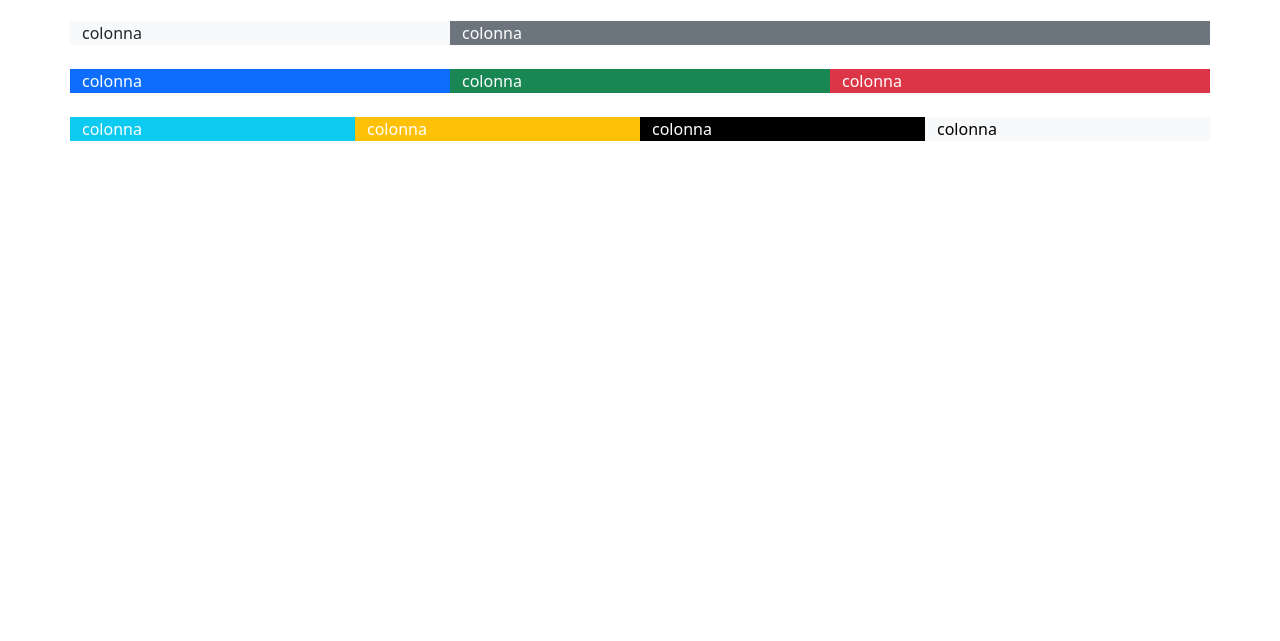
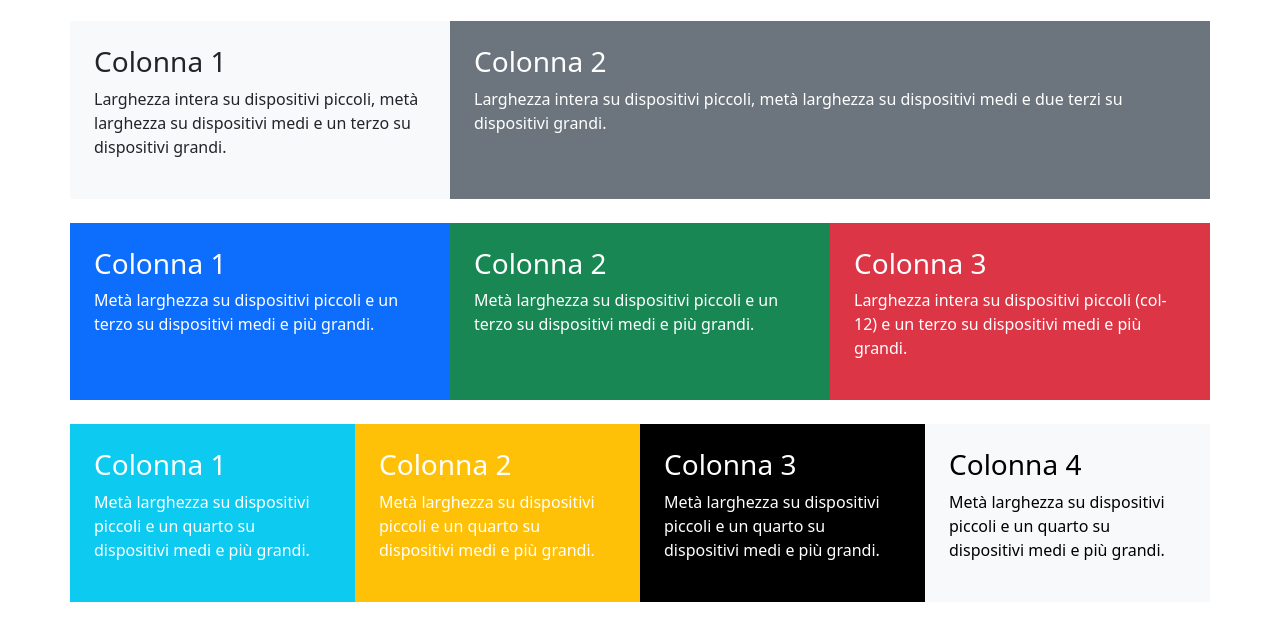
Before and after one commit to LeonardoFalchi/htmlcss-bootstrap-layout, a plain HTML site: page index.html in a window 1280 px wide. Shown: the part 131-772 px from the top of the page. Drawn offline with nearby package versions, Linux system fonts and the light colour scheme.

Commit message:
completamento

```diff
--- a/index.html
+++ b/index.html
@@ -23,42 +23,55 @@
     <!-- primo container -->
     <div class="container mb-4">
         <div class="row">
-            <div class="col-sm-12 col-md-6 col-lg-4 bg-light">
-                colonna
+            <div class="col-sm-12 col-md-6 col-lg-4 bg-light p-4">
+                <h3>Colonna 1</h3>
+                <p>Larghezza intera su dispositivi piccoli, metà larghezza su dispositivi medi e un terzo su dispositivi
+                    grandi.</p>
             </div>
-            <div class="col-sm-12 col-md-6 col-lg-8 bg-secondary text-white">
-                colonna
+            <div class="col-sm-12 col-md-6 col-lg-8 bg-secondary text-white p-4">
+                <h3>Colonna 2</h3>
+                <p>Larghezza intera su dispositivi piccoli, metà larghezza su dispositivi medi e due terzi su
+                    dispositivi grandi.</p>
             </div>
         </div>
     </div>
     <!-- secondo container -->
     <div class="container mb-4 text-white">
         <div class="row">
-            <div class="col-sm-6 col-md-4 col-lg-4 bg-primary">
-                colonna
+            <div class="col-sm-6 col-md-4 col-lg-4 bg-primary p-4">
+                <h3>Colonna 1</h3>
+                <p>Metà larghezza su dispositivi piccoli e un terzo su dispositivi
+                    medi e più grandi.</p>
             </div>
-            <div class="col-sm-6 col-md-4 col-lg-4 bg-success">
-                colonna
+            <div class="col-sm-6 col-md-4 col-lg-4 bg-success p-4">
+                <h3>Colonna 2</h3>
+                <p>Metà larghezza su dispositivi piccoli e un terzo su dispositivi
+                    medi e più grandi.</p>
             </div>
-            <div class="col-sm-12 col-md-4 col-lg-4 bg-danger">
-                colonna
+            <div class="col-sm-12 col-md-4 col-lg-4 bg-danger p-4">
+                <h3>Colonna 3</h3>
+                <p>Larghezza intera su dispositivi piccoli (col-12) e un terzo su dispositivi medi e più grandi.</p>
             </div>
         </div>
     </div>
     <!-- terzo container -->
     <div class="container mb-4 text-white">
         <div class="row">
-            <div class="col-sm-6 col-md-3 col-lg-3 bg-info">
-                colonna
+            <div class="col-sm-6 col-md-3 col-lg-3 bg-info p-4">
+                <h3>Colonna 1</h3>
+                <p>Metà larghezza su dispositivi piccoli e un quarto su dispositivi medi e più grandi.</p>
             </div>
-            <div class="col-sm-6 col-md-3 col-lg-3 bg-warning">
-                colonna
+            <div class="col-sm-6 col-md-3 col-lg-3 bg-warning p-4">
+                <h3>Colonna 2</h3>
+                <p>Metà larghezza su dispositivi piccoli e un quarto su dispositivi medi e più grandi.</p>
             </div>
-            <div class="col-sm-6 col-md-3 col-lg-3 bg-black">
-                colonna
+            <div class="col-sm-6 col-md-3 col-lg-3 bg-black p-4">
+                <h3>Colonna 3</h3>
+                <p>Metà larghezza su dispositivi piccoli e un quarto su dispositivi medi e più grandi.</p>
             </div>
-            <div class="col-sm-6 col-md-3 col-lg-3 bg-light text-black">
-                colonna
+            <div class="col-sm-6 col-md-3 col-lg-3 bg-light text-black p-4">
+                <h3>Colonna 4</h3>
+                <p>Metà larghezza su dispositivi piccoli e un quarto su dispositivi medi e più grandi.</p>
             </div>
         </div>
     </div>
```
